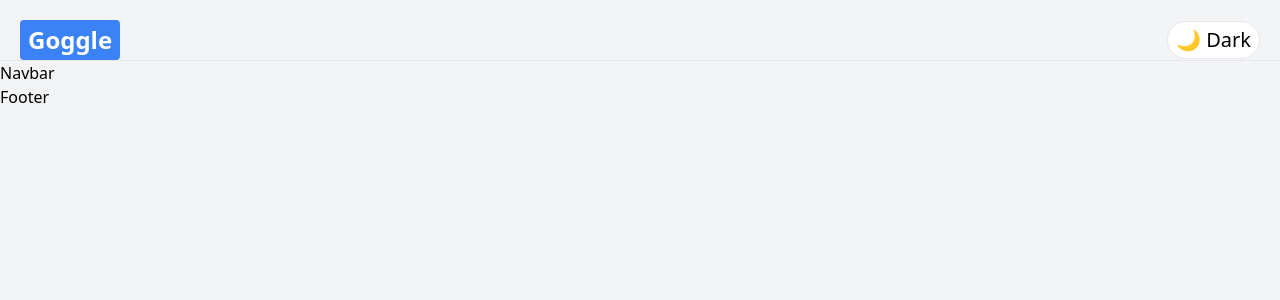
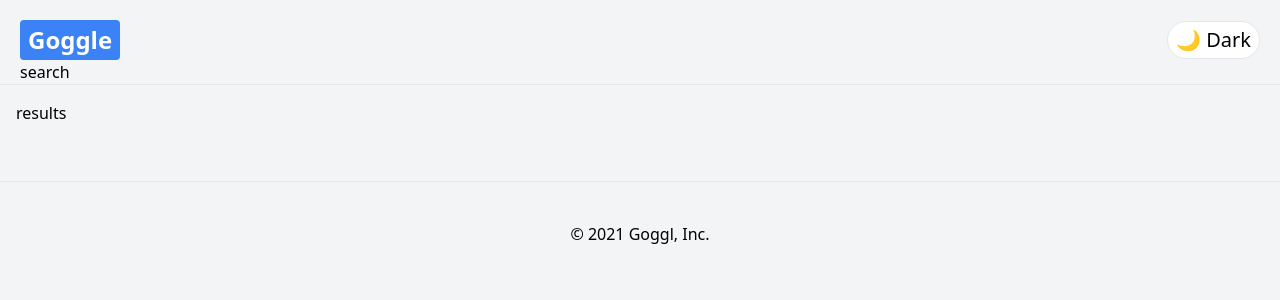
Before and after one commit to ngodingbentar/google_search, a React (Create React App) app: page /news in a window 1280 px wide. Shown: the top 300 px of the page. Built offline with nearby package versions, Linux system fonts and the light colour scheme.

Commit message:
update component

```diff
--- a/package.json
+++ b/package.json
@@ -10,7 +10,7 @@
     "react-dom": "^17.0.2",
     "react-loader-spinner": "^5.1.0",
     "react-player": "^2.9.0",
-    "react-router-dom": "^6.2.1",
+    "react-router-dom": "^5.3.0",
     "react-scripts": "5.0.0",
     "use-debounce": "^7.0.1",
     "web-vitals": "^2.1.4"
--- a/src/App.js
+++ b/src/App.js
@@ -1,7 +1,7 @@
 import React, {useState} from 'react';
 import Navbar from './components/Navbar'
 import Footer from './components/Footer'
-import Routes from './components/Routes'
+import {Routes} from './components/Routes'
 
 function App() {
   const [darkTheme, setDarkTheme] = useState(false);
--- a/src/components/Footer.jsx
+++ b/src/components/Footer.jsx
@@ -2,8 +2,8 @@
 
 export default function Footer() {
   return (
-    <div>
-      Footer
-    </div>
+    <div className="text-center p-10 mt-10 border-t dark:border-gray-700 border-gray-200 ">
+    © 2021 Goggl, Inc.
+  </div>
   )
 }
--- a/src/components/Navbar.jsx
+++ b/src/components/Navbar.jsx
@@ -1,5 +1,7 @@
 import React from 'react';
 import { Link } from 'react-router-dom';
+
+import Search from './Search.jsx'
 
 const Navbar = ({ darkTheme, setDarkTheme, }) => {
   return (
@@ -12,7 +14,7 @@
       </Link>
       <button type="button" onClick={() => setDarkTheme(!darkTheme)} className="text-xl dark:bg-gray-50 dark:text-gray-900 bg-white border rounded-full px-2 py-1 hover:shadow-lg">{darkTheme ? '💡 Light' : '🌙 Dark'}</button>
     </div>
-    {/* <Search /> */}
+    <Search />
   </div>
   )
 };
--- /dev/null
+++ b/src/components/Results.jsx
@@ -0,0 +1,9 @@
+import React from 'react';
+
+function Results() {
+  return (
+    <div>results</div>
+  )
+}
+
+export default Results;
--- a/src/components/Routes.jsx
+++ b/src/components/Routes.jsx
@@ -1,11 +1,28 @@
 import React from 'react';
+import { Switch, Route, Redirect } from 'react-router-dom';
 
-const Routes = () => {
-  return (
-    <div>
-      Navbar
-    </div>
-  )
-}
+import Results from './Results';
 
-export default Routes;
+export const Routes = () => (
+  <div className="p-4">
+    <Switch>
+      <Route exact path="/">
+        <Redirect to="/search" />
+      </Route>
+      <Route exact path="/search">
+        <Results />
+      </Route>
+      <Route path="/images">
+        <Results />
+      </Route>
+      <Route path="/news">
+        <Results />
+      </Route>
+      <Route path="/videos">
+        <Results />
+      </Route>
+
+    </Switch>
+  </div>
+
+);
--- /dev/null
+++ b/src/components/Search.jsx
@@ -0,0 +1,9 @@
+import React from 'react';
+
+export default function Search() {
+  return (
+    <div>
+      search
+    </div>
+  )
+}
```
Also changed, not shown: 1 other file (tests, documents, lock files or other folders).
